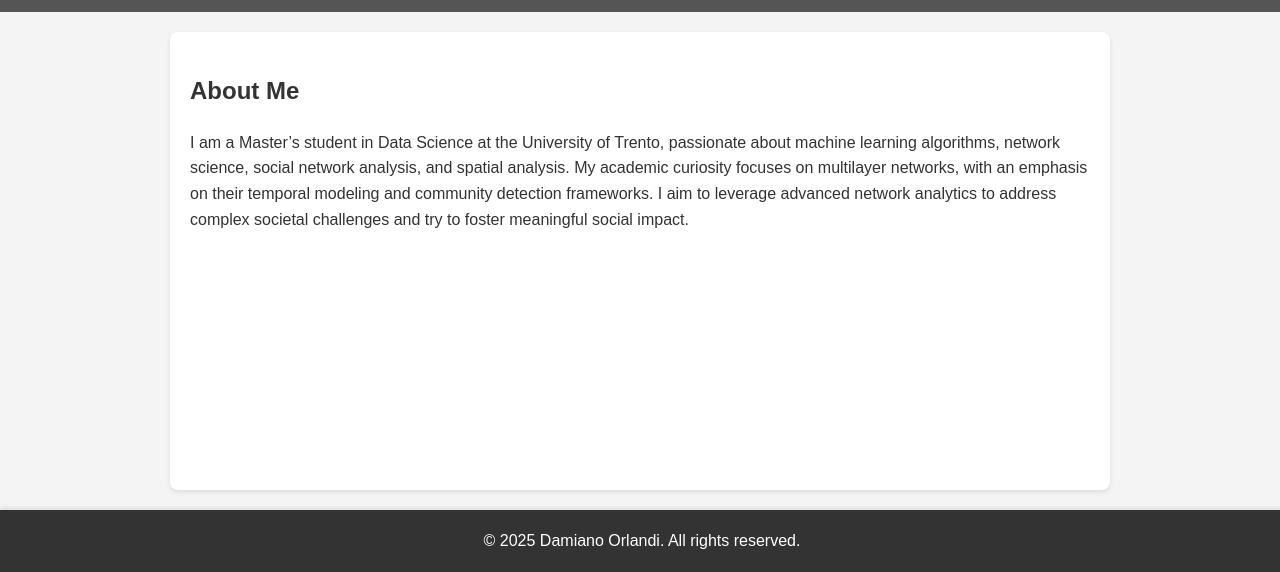
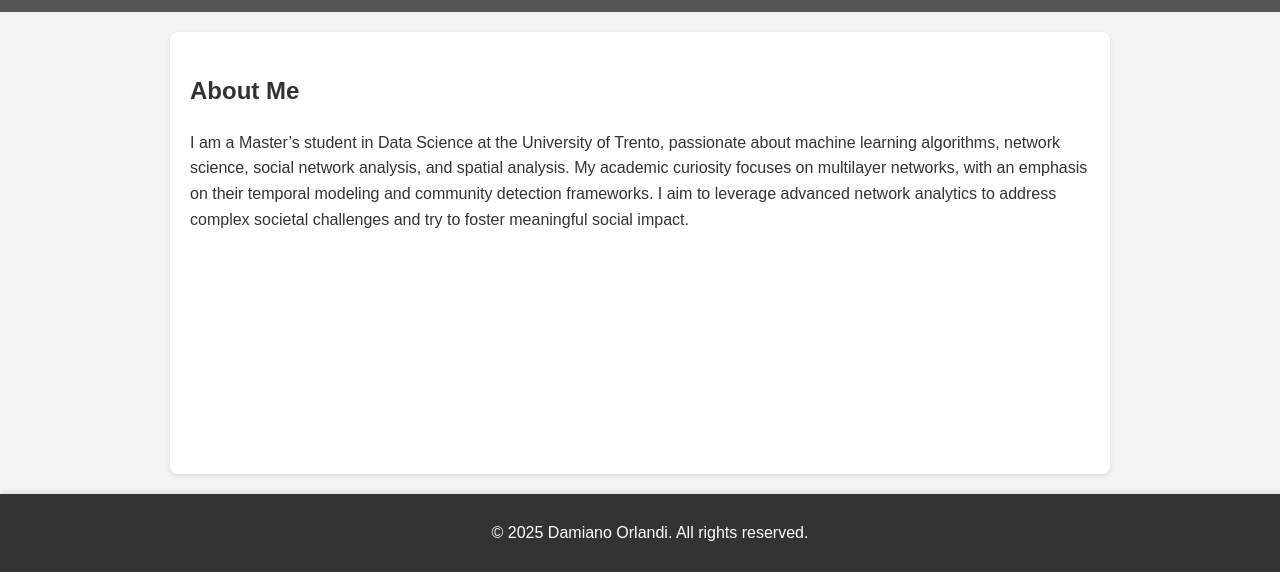
Before and after one commit to Damn18/damianoorlandi.github.io, a plain HTML site: page index.html in a window 1280 px wide. Shown: the part 228-800 px from the top of the page. Drawn offline with Linux system fonts and the light colour scheme.

Commit message:
Update style
Signed-off-by: Damn18 <162454719+Damn18@users.noreply.github.com>

```diff
--- a/index.html
+++ b/index.html
@@ -42,20 +42,18 @@
     }
 
     section {
-        max-width: 900px; /* Fixed max-width for all sections */
-        margin: 20px auto; /* Centers the sections on the page */
-        background: #fff; /* White background for all sections */
-        padding: 20px; /* Adds consistent padding inside the sections */
-        border-radius: 8px; /* Rounded corners */
-        box-shadow: 0 2px 5px rgba(0, 0, 0, 0.1); /* Subtle shadow for all sections */
+        max-width: 900px;
+        margin: 20px auto;
+        background: #fff;
+        padding: 20px;
+        border-radius: 8px;
+        box-shadow: 0 2px 5px rgba(0, 0, 0, 0.1);
         flex-grow: 1;
-
     }
-
 
     footer {
         text-align: center;
-        padding: 2px;
+        padding: 10px;
         background: #333;
         color: #fff;
         position: relative;
```
